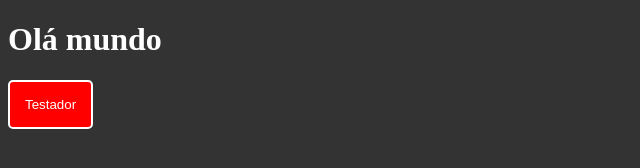
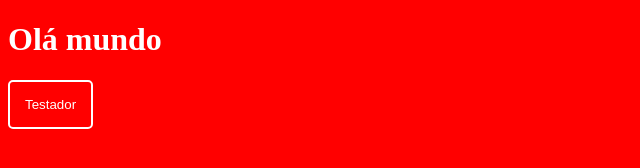
Before and after one commit to EzequielRT/conceitos-webpack, a website built with webpack: page conceitos-webpack/dist/index.html in a window 1280 px wide. Shown: the whole page, without its empty margins (0-640 px from the left). Built offline with Linux system fonts and the light colour scheme.

Commit message:
Webpack - Watcher

```diff
--- a/conceitos-webpack/package.json
+++ b/conceitos-webpack/package.json
@@ -6,7 +6,7 @@
   "main": "index.js",
   "scripts": {
     "test": "echo \"Error: no test specified\" && exit 1",
-    "build": "webpack --config webpack.config.js"
+    "build": "webpack --config webpack.config.js --watch"
   },
   "author": "Ezequiel",
   "license": "ISC",
--- a/conceitos-webpack/src/css/teste.scss
+++ b/conceitos-webpack/src/css/teste.scss
@@ -1,4 +1,4 @@
-$cor-fundo:#333;
+$cor-fundo:#F00;
 $cor-letra:#FFF;
 
 body {
```
Also changed, not shown: conceitos-webpack/dist/assets/js/script.js.
